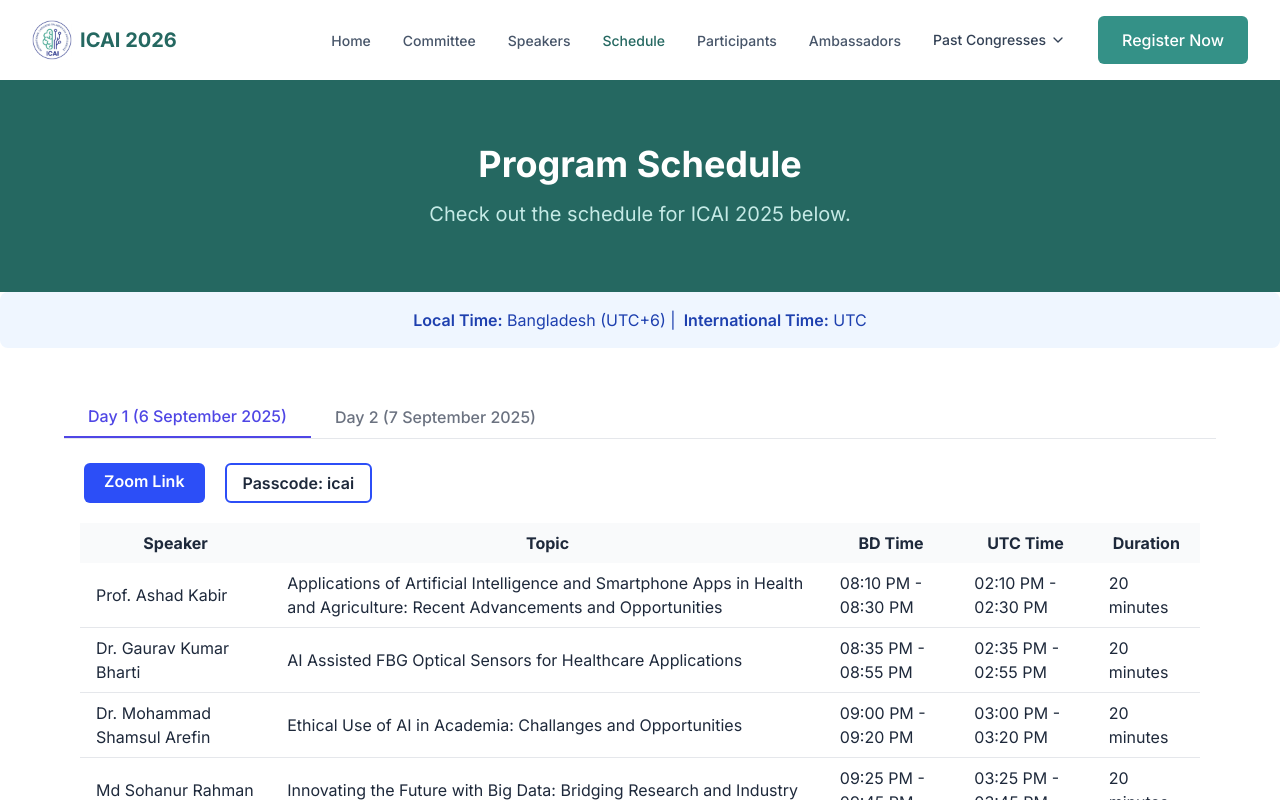
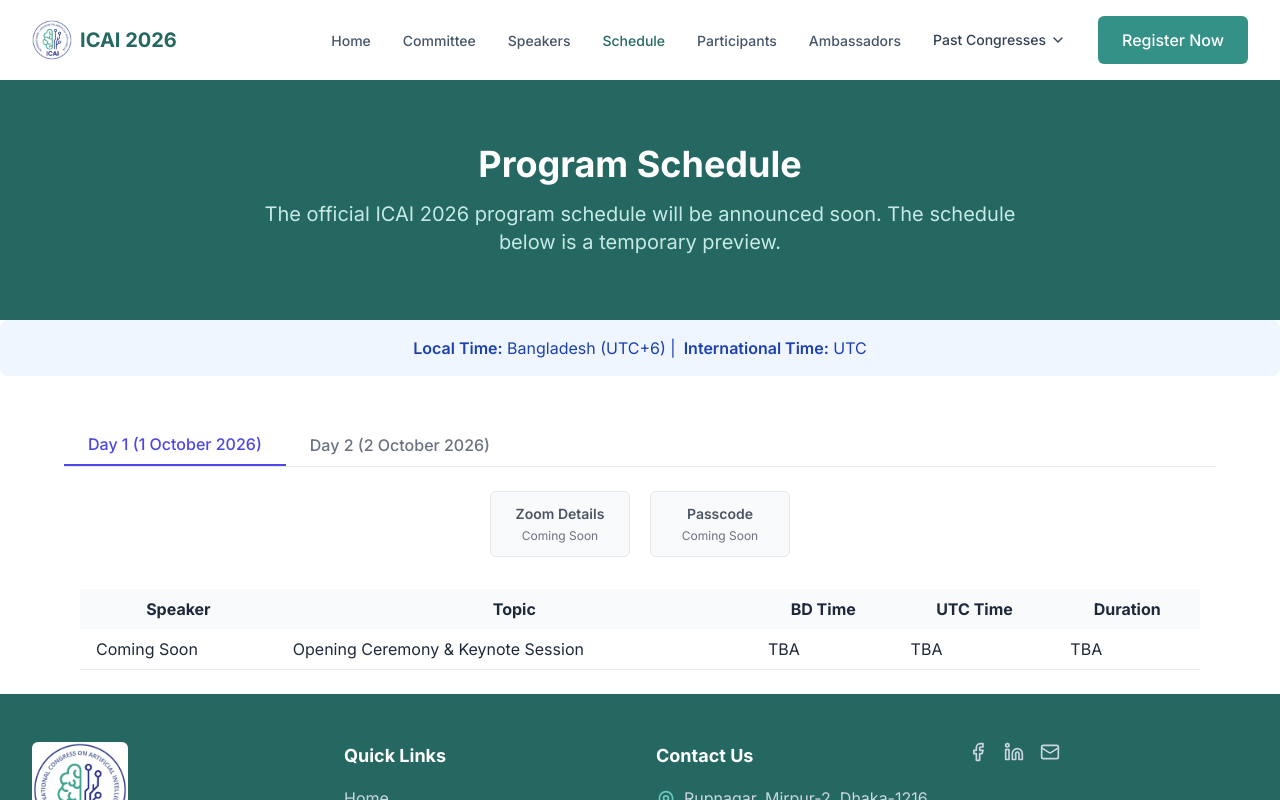
Before and after one commit to alimran-dev/icai2025, a React (Vite) app: page /schedule in a window 1280 px wide. Shown: the top 800 px of the page. Built offline with nearby package versions, Linux system fonts and the light colour scheme.

Commit message:
schedule TBA

```diff
--- a/src/pages/Schedule.tsx
+++ b/src/pages/Schedule.tsx
@@ -1,93 +1,39 @@
 import { motion } from "framer-motion";
 import { useState } from "react";
-import { Link } from "react-router-dom";
 
+// =============================================
+// ICAI 2026 Demo Schedule
+// Replace the placeholder sessions below with
+// the official congress schedule once approved.
+// =============================================
 const scheduleData = {
   day1: [
     {
-      // image: "/speakers/zahidul.jpg",
-      speaker: "Prof. Ashad Kabir",
-      localTime: "08:10 PM - 08:30 PM",
-      utcTime: "02:10 PM - 02:30 PM",
-      duration: "20 minutes",
-      topic: "Applications of Artificial Intelligence and Smartphone Apps in Health and Agriculture: Recent Advancements and Opportunities",
-    },
-    {
-      // image: "/speakers/zahidul.jpg",
-      speaker: "Dr. Gaurav Kumar Bharti",
-      localTime: "08:35 PM - 08:55 PM",
-      utcTime: "02:35 PM - 02:55 PM",
-      duration: "20 minutes",
-      topic: "AI Assisted FBG Optical Sensors for Healthcare Applications",
-    },
-    {
-      // image: "/speakers/zahidul.jpg",
-      speaker: "Dr. Mohammad Shamsul Arefin",
-      localTime: "09:00 PM - 09:20 PM",
-      utcTime: "03:00 PM - 03:20 PM",
-      duration: "20 minutes",
-      topic: "Ethical Use of AI in Academia: Challanges and Opportunities",
-    },
-    {
-      // image: "/speakers/zahidul.jpg",
-      speaker: "Md Sohanur Rahman",
-      localTime: "09:25 PM - 09:45 PM",
-      utcTime: "03:25 PM - 03:45 PM",
-      duration: "20 minutes",
-      topic: "Innovating the Future with Big Data: Bridging Research and Industry",
-    },
-    {
-      // image: "/speakers/zahidul.jpg",
-      speaker: "Md. Fahim Hossain",
-      localTime: "09:50 PM - 10:10 PM",
-      utcTime: "03:50 PM - 04:10 PM",
-      duration: "20 minutes",
-      topic: "AI and Emerging Tech for Climate Action.",
+      speaker: "Coming Soon",
+      topic: "Opening Ceremony & Keynote Session",
+      localTime: "TBA",
+      utcTime: "TBA",
+      duration: "TBA",
     },
   ],
   day2: [
     {
-      // image: "/speakers/zahidul.jpg",
-      speaker: "Prof. Dr. A B M Shawkat Ali",
-      localTime: "08:10 PM - 08:30 PM",
-      utcTime: "02:10 PM - 02:30 PM",
-      duration: "20 minutes",
-      topic: "AI in Practice.",
-    },
-    {
-      // image: "/speakers/zahidul.jpg",
-      speaker: "Md Imdadul Islam",
-      localTime: "08:35 PM - 08:55 PM",
-      utcTime: "02:35 PM - 02:55 PM",
-      duration: "20 minutes",
-      topic: "Leveraging AI for Professional Growth",
-    },
-    {
-      // image: "/speakers/zahidul.jpg",
-      speaker: "Dr. Shashikant Patil",
-      localTime: "09:00 PM - 09:20 PM",
-      utcTime: "03:00 PM - 03:20 PM",
-      duration: "20 minutes",
-      topic: "Gen AI and Agentic AI",
-    },
-    {
-      // image: "/speakers/zahidul.jpg",
-      speaker: "Dr. Md. Zulfiker Mahmud",
-      localTime: "09:25 PM - 09:45 PM",
-      utcTime: "03:25 PM - 03:45 PM",
-      duration: "20 minutes",
-      topic: "Genesis System: A Dual-Model AI Framework for Reverse Engineering Microstrip Patch Antennas",
-    },
-    {
-      // image: "/speakers/zahidul.jpg",
-      speaker: "Dr. Mohammad Firoz Mridha",
-      localTime: "09:50 PM - 10:10 PM",
-      utcTime: "03:50 PM - 04:10 PM",
-      duration: "20 minutes",
-      topic: "AI and Research Ethics: Opportunities and Responsibilities for Students",
+      speaker: "Coming Soon",
+      topic: "Technical Sessions & Closing Ceremony",
+      localTime: "TBA",
+      utcTime: "TBA",
+      duration: "TBA",
     },
   ],
 };
+
+// TODO:
+// - Update speaker names
+// - Update session titles
+// - Update BD and UTC timings
+// - Add Zoom links
+// - Add remaining sessions
+
 export default function Schedule() {
   const [activeTab, setActiveTab] = useState("day1");
   return (
@@ -104,13 +50,13 @@ export default function Schedule() {
               Program Schedule
             </h1>
             <p className="text-xl max-w-3xl mx-auto text-primary-100">
-              Check out the schedule for ICAI 2025 below.
+              The official ICAI 2026 program schedule will be announced soon. The schedule below is a temporary preview.
             </p>
           </motion.div>
         </div>
       </section>
 
-      {/* Time zone info */}
+      {/* Time zone info – preserved for ICAI 2026 context */}
       <div className="mb-6 bg-blue-50 p-4 rounded-lg">
         <p className="text-center text-blue-800">
           <span className="font-semibold">Local Time:</span> Bangladesh (UTC+6)
@@ -119,37 +65,40 @@ export default function Schedule() {
       </div>
 
       <section className="max-w-6xl mx-auto py-6">
+        {/* Tabs with updated ICAI 2026 dates */}
         <div className="flex mb-6 border-b">
           <button
             className={`py-2 px-6 font-medium ${activeTab === "day1" ? "text-indigo-600 border-b-2 border-indigo-600" : "text-gray-500"}`}
             onClick={() => setActiveTab("day1")}
           >
-            Day 1 (6 September 2025)
+            Day 1 (1 October 2026)
           </button>
           <button
             className={`py-2 px-6 font-medium ${activeTab === "day2" ? "text-indigo-600 border-b-2 border-indigo-600" : "text-gray-500"}`}
             onClick={() => setActiveTab("day2")}
           >
-            Day 2 (7 September 2025)
+            Day 2 (2 October 2026)
           </button>
         </div>
 
-        <div>
-          {activeTab === "day1" ? <div className="flex gap-5">
-            <Link to={"https://bdren.zoom.us/j/8801818241?pwd=SmZkFTHvRRc5mRsx2LV3zOuoxzkr3G.1&omn=93048135218"} className="bg-[#2C4EF7] px-5 py-1.5 rounded-md text-white font-semibold ml-5">Zoom Link</Link>
-            <p className="font-semibold border-2 border-[#2C4EF7] rounded-md px-4 py-1.5">Passcode: icai</p>
-          </div>:<div className="flex gap-5">
-            <Link to={"https://bdren.zoom.us/j/8801818241?pwd=SmZkFTHvRRc5mRsx2LV3zOuoxzkr3G.1&omn=96640207975"} className="bg-[#2C4EF7] px-5 py-1.5 rounded-md text-white font-semibold ml-5">Zoom Link</Link>
-            <p className="font-semibold border-2 border-[#2C4EF7] rounded-md px-4 py-1.5">Passcode: icai</p>
-          </div>}
+        {/* Zoom & Passcode – temporary coming soon notice */}
+        <div className="flex justify-center gap-5 mt-5 mb-8">
+          <div className="flex flex-col items-center bg-gray-50 border border-gray-200 rounded-md px-5 py-3 min-w-[140px]">
+            <span className="font-semibold text-gray-600 text-sm">Zoom Details</span>
+            <span className="text-gray-500 text-xs mt-1">Coming Soon</span>
+          </div>
+          <div className="flex flex-col items-center bg-gray-50 border border-gray-200 rounded-md px-5 py-3 min-w-[140px]">
+            <span className="font-semibold text-gray-600 text-sm">Passcode</span>
+            <span className="text-gray-500 text-xs mt-1">Coming Soon</span>
+          </div>
         </div>
 
+        {/* Schedule table – uses demo placeholder data */}
         <div className="container mx-auto px-4 overflow-x-auto mt-5">
           <table className="min-w-full table-auto">
             <thead className="bg-gray-50">
               <tr>
                 <th className="px-4 py-2">Speaker</th>
-
                 <th className="px-4 py-2">Topic</th>
                 <th className="px-4 py-2">BD Time</th>
                 <th className="px-4 py-2">UTC Time</th>
```
